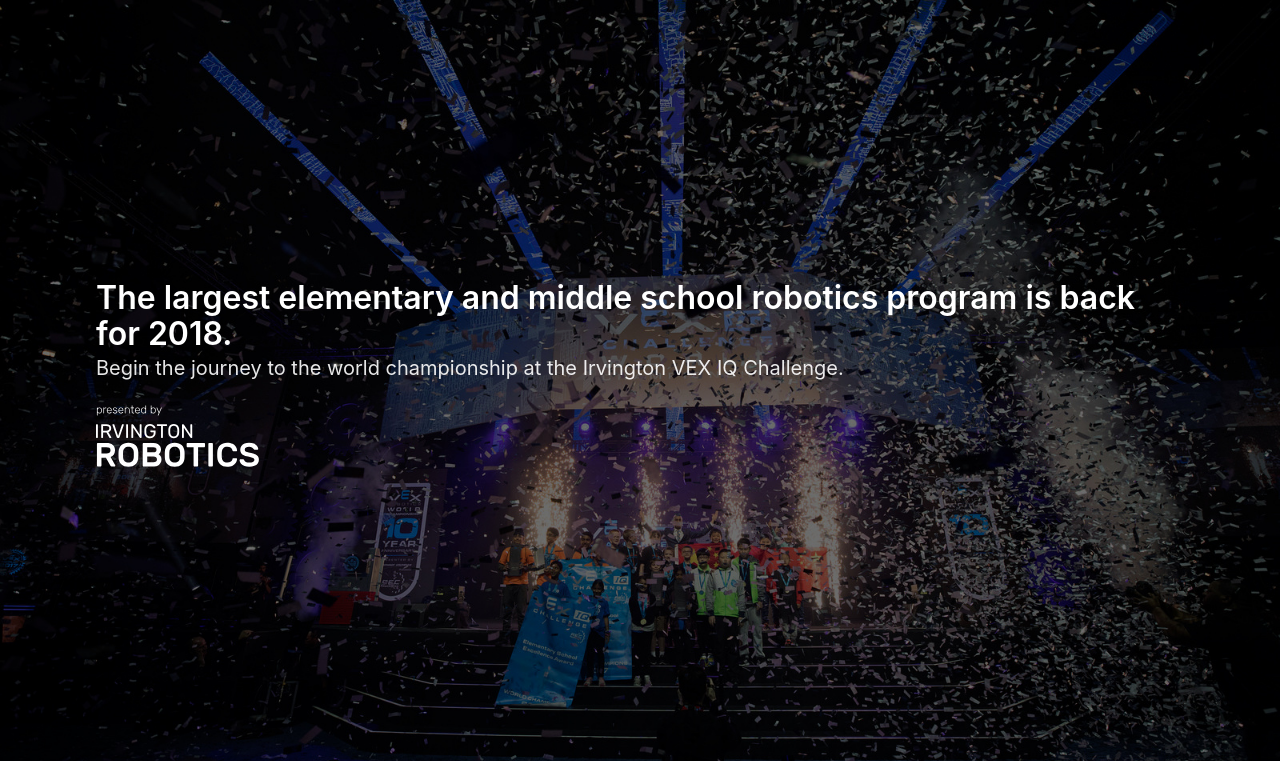
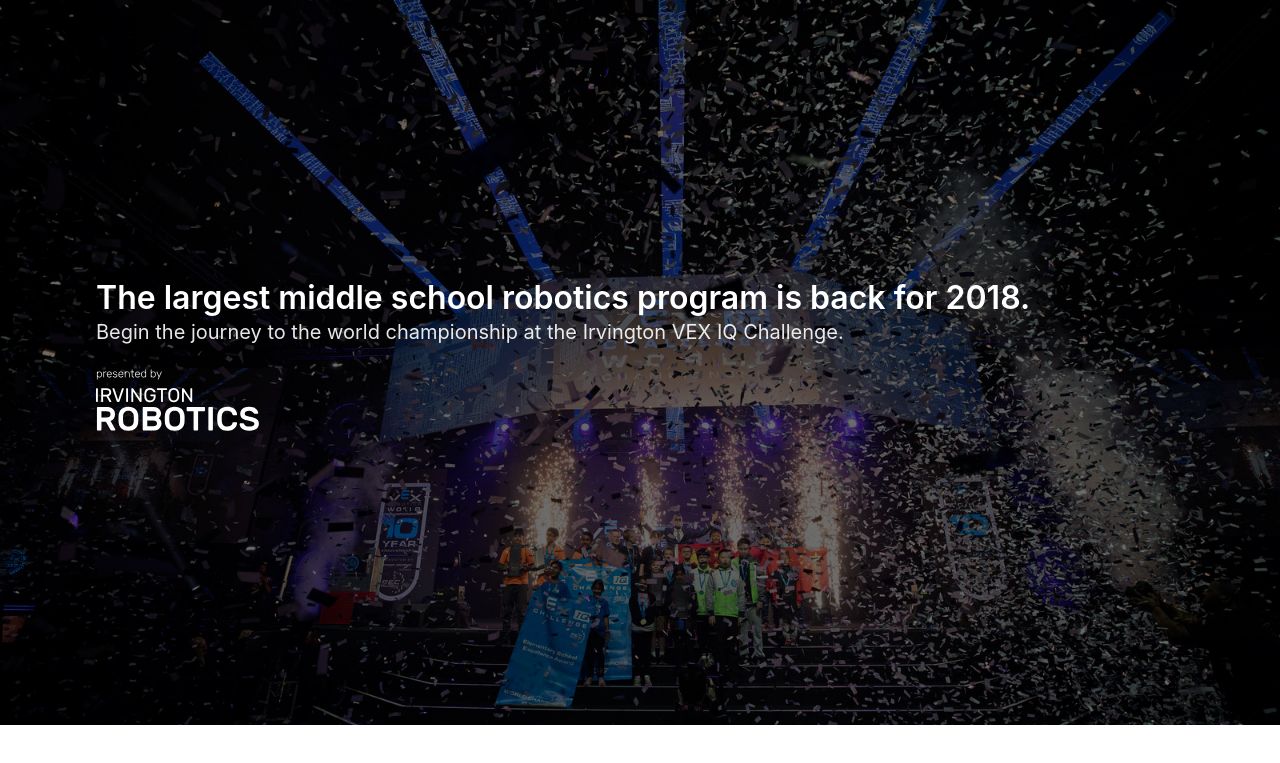
Before and after one commit to IrvingtonRobotics/iq, a plain HTML site: page index.html in a window 1280 px wide. Shown: the part 64-827 px from the top of the page. Drawn offline with nearby package versions, Linux system fonts and the light colour scheme.

Commit message:
Fix copy agaiiiiin aargh

```diff
--- a/index.html
+++ b/index.html
@@ -50,7 +50,7 @@
             </div>
             <div class="hero-body">
                 <div class="container">
-                    <h1 class="title">The largest elementary and middle school robotics program is back for 2018.</h1>
+                    <h1 class="title">The largest middle school robotics program is back for 2018.</h1>
                     <h2 class="subtitle">Begin the journey to the world championship at the Irvington VEX IQ Challenge.</h2>
                 </div>
                 <div class="container">
```
